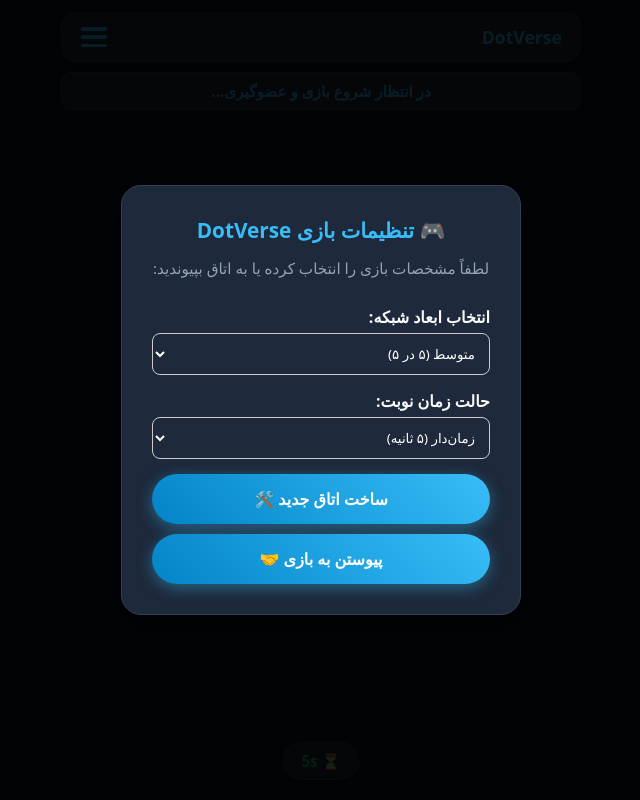
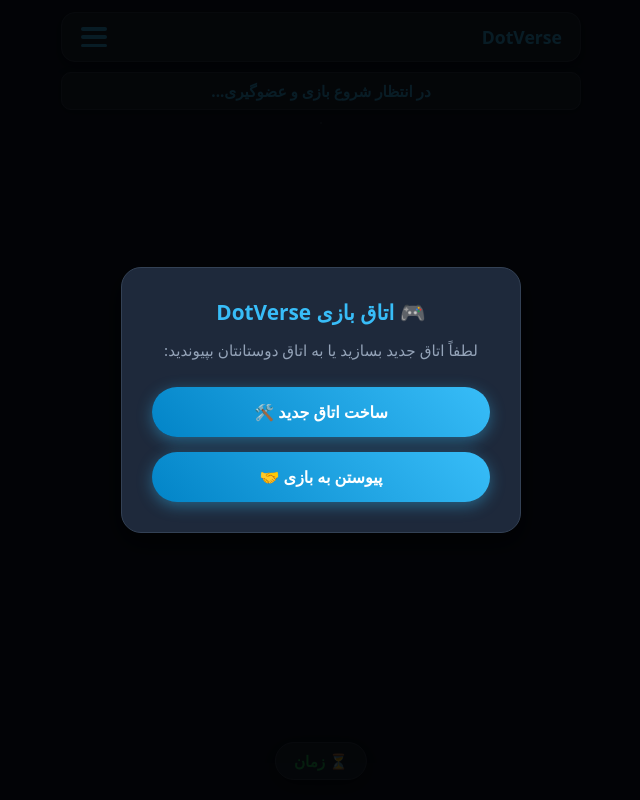
Before and after one commit to public-website20/Dot-verse, a plain HTML site: page index.html in a window 1280 px wide. Shown: the whole page, without its empty margins (319-959 px from the left). Drawn offline with Linux system fonts and the light colour scheme; a script that the page names is missing.

Commit message:
Update index.html

```diff
--- a/index.html
+++ b/index.html
@@ -6,13 +6,12 @@
     <title>DotVerse - بازی نقطه و خط</title>
     <link rel="stylesheet" href="style.css">
     <script src="https://telegram.org/js/telegram-web-app.js"></script>
-    <!-- کتابخانه‌های فایربیس برای ارتباط آنلاین و چندنفره -->
     <script src="https://www.gstatic.com/firebasejs/9.22.0/firebase-app-compat.js"></script>
     <script src="https://www.gstatic.com/firebasejs/9.22.0/firebase-database-compat.js"></script>
 </head>
 <body>
     <div class="container">
-        <!-- هدر بالای صفحه شامل عنوان و دکمه همبرگری (سه خط) در سمت راست -->
+        <!-- هدر بالای صفحه -->
         <header class="game-header">
             <h1 class="game-title">DotVerse</h1>
             <div class="menu-btn" id="menu-toggle">
@@ -22,7 +21,7 @@
             </div>
         </header>
 
-        <!-- پنل کشویی بازیکنان و امتیازات -->
+        <!-- پنل کشویی بازیکنان و دکمه اتمام عضوگیری -->
         <div class="drawer-overlay" id="drawer-overlay"></div>
         <div class="side-drawer" id="side-drawer">
             <div class="drawer-header">
@@ -30,11 +29,11 @@
                 <span class="close-btn" id="drawer-close">✕</span>
             </div>
             <div class="players-list" id="players-list">
-                <!-- لیست بازیکنان به‌صورت پویا پر می‌شود -->
+                <!-- لیست بازیکنان -->
             </div>
-            <!-- دکمه شروع بازی برای سازنده (فقط وقتی وارد پنل شود نمایش داده می‌شود) -->
+            <!-- دکمه اتمام عضوگیری برای سازنده -->
             <div class="drawer-footer" id="drawer-footer" style="padding: 15px; text-align: center;">
-                <button class="start-game-modal-btn" id="admin-start-btn" style="display: none; width: 100%;">اتمام عضوگیری و شروع بازی 🚀</button>
+                <button class="start-game-modal-btn" id="admin-finish-join-btn" style="display: none; width: 100%; background-color: #f59e0b;">اتمام عضوگیری و تنظیمات ⚙️</button>
             </div>
         </div>
 
@@ -47,39 +46,46 @@
         </div>
 
         <!-- تایمر شناور روی صفحه -->
-        <div class="floating-timer" id="floating-timer">⏳ 5s</div>
+        <div class="floating-timer" id="floating-timer">⏳ زمان</div>
 
-        <!-- کادر ساخت بازی، انتخاب ابعاد و پیوستن به بازی -->
+        <!-- مدال اولیه ورود به اتاق (فقط ساخت و پیوستن) -->
         <div class="overlay" id="welcome-overlay">
             <div class="welcome-modal">
-                <h2>🎮 تنظیمات بازی DotVerse</h2>
-                <p>لطفاً مشخصات بازی را انتخاب کرده یا به اتاق بپیوندید:</p>
+                <h2>🎮 اتاق بازی DotVerse</h2>
+                <p>لطفاً اتاق جدید بسازید یا به اتاق دوستانتان بپیوندید:</p>
 
-                <!-- بخش انتخاب ابعاد صفحه -->
+                <button class="start-game-modal-btn" id="create-room-btn">ساخت اتاق جدید 🛠️</button>
+                <button class="start-game-modal-btn" id="join-room-btn" style="background-color: #28a745; margin-top: 15px;">پیوستن به بازی 🤝</button>
+            </div>
+        </div>
+
+        <!-- مدال تنظیمات نهایی (ابعاد و زمان) که بعد از اتمام عضوگیری باز می‌شود -->
+        <div class="overlay hidden" id="settings-overlay">
+            <div class="welcome-modal">
+                <h2>⚙️ تنظیمات نهایی بازی</h2>
+                <p>با توجه به تعداد بازیکنان، مشخصات بازی را انتخاب کنید:</p>
+
+                <!-- بخش انتخاب ابعاد شبکه (پویا) -->
                 <div class="form-group" style="margin: 15px 0; text-align: right;">
                     <label for="grid-size-select" style="display: block; margin-bottom: 5px; font-weight: bold;">انتخاب ابعاد شبکه:</label>
                     <select id="grid-size-select" style="width: 100%; padding: 10px; border-radius: 8px; border: 1px solid #ccc; font-family: inherit; background: #1e293b; color: #fff;">
-                        <option value="3">کوچک (۳ در ۳)</option>
-                        <option value="5" selected>متوسط (۵ در ۵)</option>
-                        <option value="7">بزرگ (۷ در ۷)</option>
+                        <!-- به‌صورت پویا با توجه به تعداد بازیکنان پر می‌شود -->
                     </select>
                 </div>
 
-                <!-- بخش انتخاب حالت زمان بازی -->
+                <!-- بخش انتخاب حالت زمان بازی (دقیقه یا بدون زمان) -->
                 <div class="form-group" style="margin: 15px 0; text-align: right;">
                     <label for="timer-mode-select" style="display: block; margin-bottom: 5px; font-weight: bold;">حالت زمان نوبت:</label>
                     <select id="timer-mode-select" style="width: 100%; padding: 10px; border-radius: 8px; border: 1px solid #ccc; font-family: inherit; background: #1e293b; color: #fff;">
-                        <option value="none">بدون زمان (نامحدود)</option>
-                        <option value="2">زمان‌دار (۲ ثانیه)</option>
-                        <option value="3">زمان‌دار (۳ ثانیه)</option>
-                        <option value="5" selected>زمان‌دار (۵ ثانیه)</option>
-                        <option value="7">زمان‌دار (۷ ثانیه)</option>
+                        <option value="none">بدون زمان (آزاد)</option>
+                        <option value="2">۲ دقیقه</option>
+                        <option value="3">۳ دقیقه</option>
+                        <option value="5" selected>۵ دقیقه</option>
+                        <option value="7">۷ دقیقه</option>
                     </select>
                 </div>
 
-                <!-- دکمه‌های اکشن (ساخت / پیوستن) -->
-                <button class="start-game-modal-btn" id="create-room-btn">ساخت اتاق جدید 🛠️</button>
-                <button class="start-game-modal-btn" id="join-room-btn" style="background-color: #28a745; margin-top: 10px;">پیوستن به بازی 🤝</button>
+                <button class="start-game-modal-btn" id="admin-start-btn" style="background-color: #28a745; margin-top: 10px;">شروع نهایی بازی 🚀</button>
             </div>
         </div>
     </div>
```
